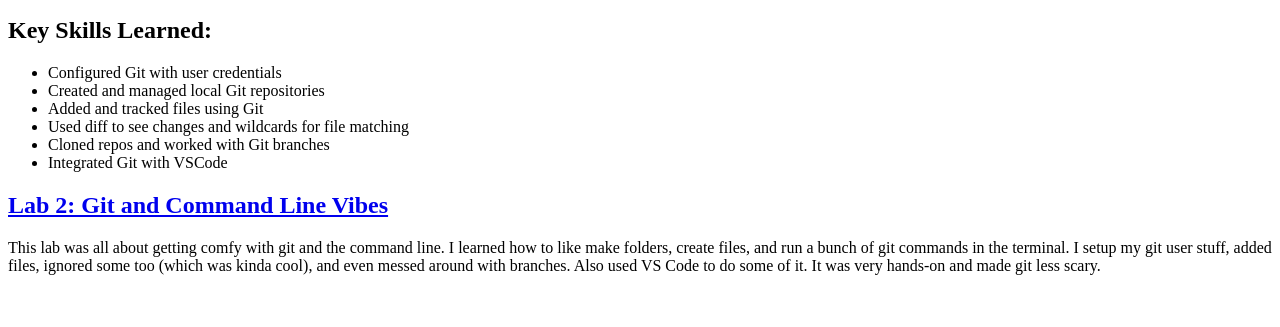
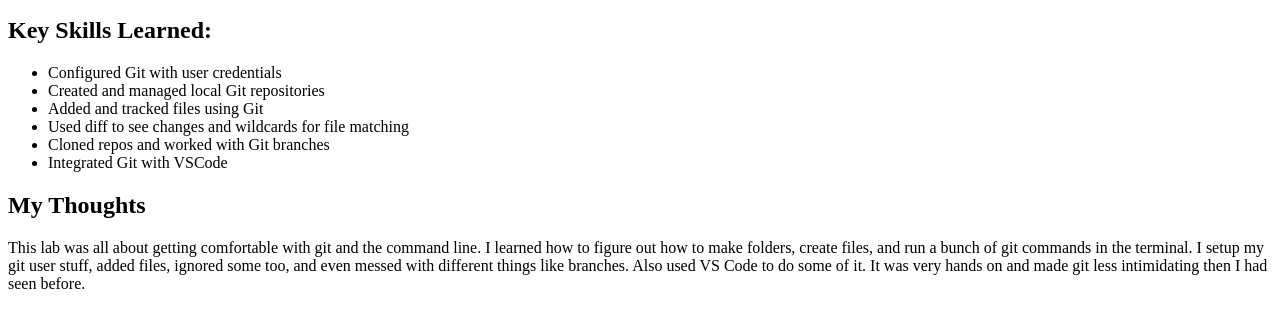
Before and after one commit to bboyden/lab-02, a plain HTML site: page index.html in a window 1280 px wide. Shown: the part 101-428 px from the top of the page. Drawn offline with Linux system fonts and the light colour scheme.

Commit message:
Update index.html

```diff
--- a/index.html
+++ b/index.html
@@ -17,11 +17,9 @@
     <li>Cloned repos and worked with Git branches</li>
     <li>Integrated Git with VSCode</li>
   </ul>
-  <h2>
-  <a href="https://bboyden.github.io/lab-02">Lab 2: Git and Command Line Vibes</a>
-</h2>
+ <h2>My Thoughts</h2>
 <p>
-  This lab was all about getting comfy with git and the command line. I learned how to like make folders, create files, and run a bunch of git commands in the terminal. I setup my git user stuff, added files, ignored some too (which was kinda cool), and even messed around with branches. Also used VS Code to do some of it. It was very hands-on and made git less scary.
+  This lab was all about getting comfortable with git and the command line. I learned how to figure out how to make folders, create files, and run a bunch of git commands in the terminal. I setup my git user stuff, added files, ignored some too, and even messed with different things like branches. Also used VS Code to do some of it. It was very hands on and made git less intimidating then I had seen before.
 </p>
 </body>
 </html>
```
